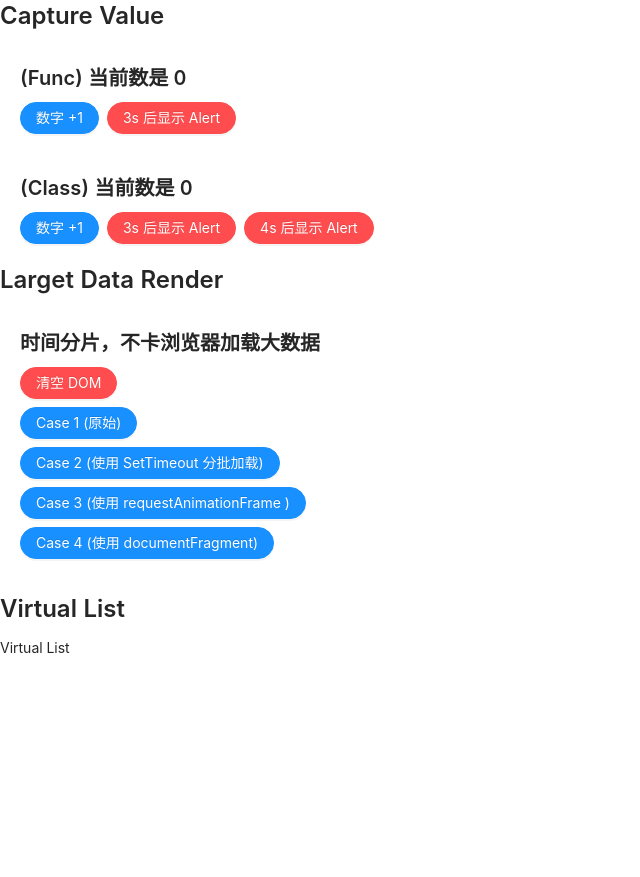
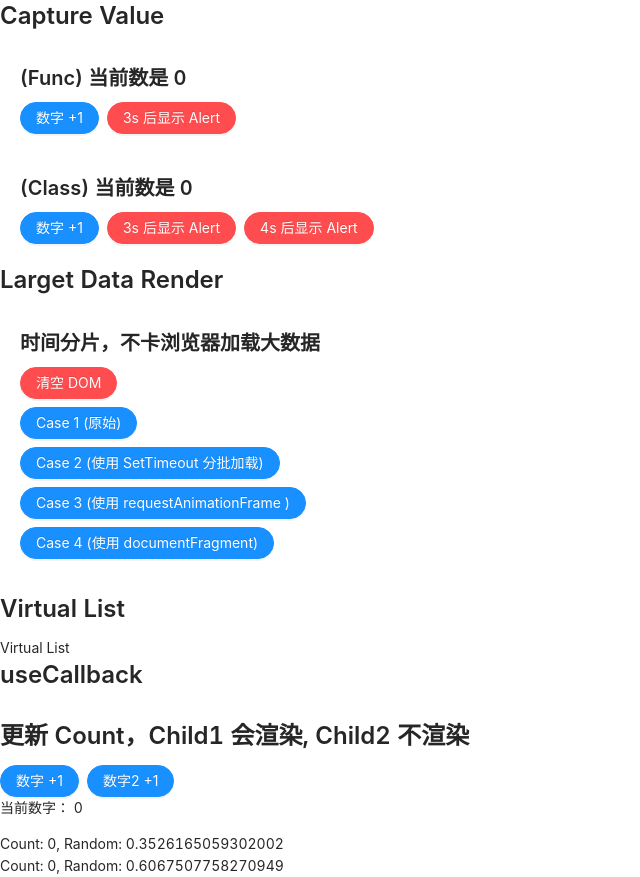
Before and after one commit to SongFuZhen/stackblitz-code, a React (Create React App) app: page / in a window 1280 px wide. Shown: the whole page, without its empty margins (0-640 px from the left). Before the commit the page ends 800 px from the top, so only its background shows below. Built offline with nearby package versions, Linux system fonts and the light colour scheme.

Commit message:
add usecallback

```diff
--- a/App.tsx
+++ b/App.tsx
@@ -4,6 +4,7 @@ import Count from './count';
 import LargeData from './largeData';
 import './style.css';
 import VirtualList from './virtualList';
+import DemoUseCallback from './useCallback';
 
 const { Title } = Typography;
 
@@ -21,6 +22,10 @@ export default function App() {
       {/* 虚拟列表 */}
       <Title level={3}>Virtual List</Title>
       <VirtualList />
+
+      {/* useCallback */}
+      <Title level={3}>useCallback</Title>
+      <DemoUseCallback />
     </div>
   );
 }
--- /dev/null
+++ b/useCallback/child.tsx
@@ -0,0 +1,16 @@
+import * as React from 'react';
+
+interface Props {
+  count: number;
+  onCallback: (value: number) => void;
+}
+
+const DemoUseCallbackChild = ({ count, onCallback }: Props) => {
+  return (
+    <div>
+      Count: {count}, Random: {Math.random()}
+    </div>
+  );
+};
+
+export default React.memo(DemoUseCallbackChild);
--- /dev/null
+++ b/useCallback/index.tsx
@@ -0,0 +1,58 @@
+import * as React from 'react';
+import { Button, Typography, Space } from 'antd';
+import DemoUseCallbackChild from './child';
+
+const { Title } = Typography;
+
+const DemoUseCallback = () => {
+  const [count, setCount] = React.useState(0);
+  const [count1, setCount1] = React.useState(0);
+  const [count2, setCount2] = React.useState(0);
+
+  return (
+    <React.Fragment>
+      <Title level={3}>更新 Count，Child1 会渲染, Child2 不渲染 </Title>
+
+      <Space>
+        <Button
+          type="primary"
+          onClick={() => {
+            setCount(count + 1);
+          }}
+        >
+          数字 +1
+        </Button>
+
+        <Button
+          type="primary"
+          onClick={() => {
+            setCount2(count2 + 1);
+          }}
+        >
+          数字2 +1
+        </Button>
+      </Space>
+
+      <p>当前数字： {count}</p>
+
+      <DemoUseCallbackChild
+        count={count1}
+        onCallback={(value: number) => {
+          setCount1(value);
+        }}
+      />
+
+      <DemoUseCallbackChild
+        count={count2}
+        onCallback={React.useCallback(
+          (value: number) => {
+            setCount2(value);
+          },
+          [count2]
+        )}
+      />
+    </React.Fragment>
+  );
+};
+
+export default DemoUseCallback;
```
